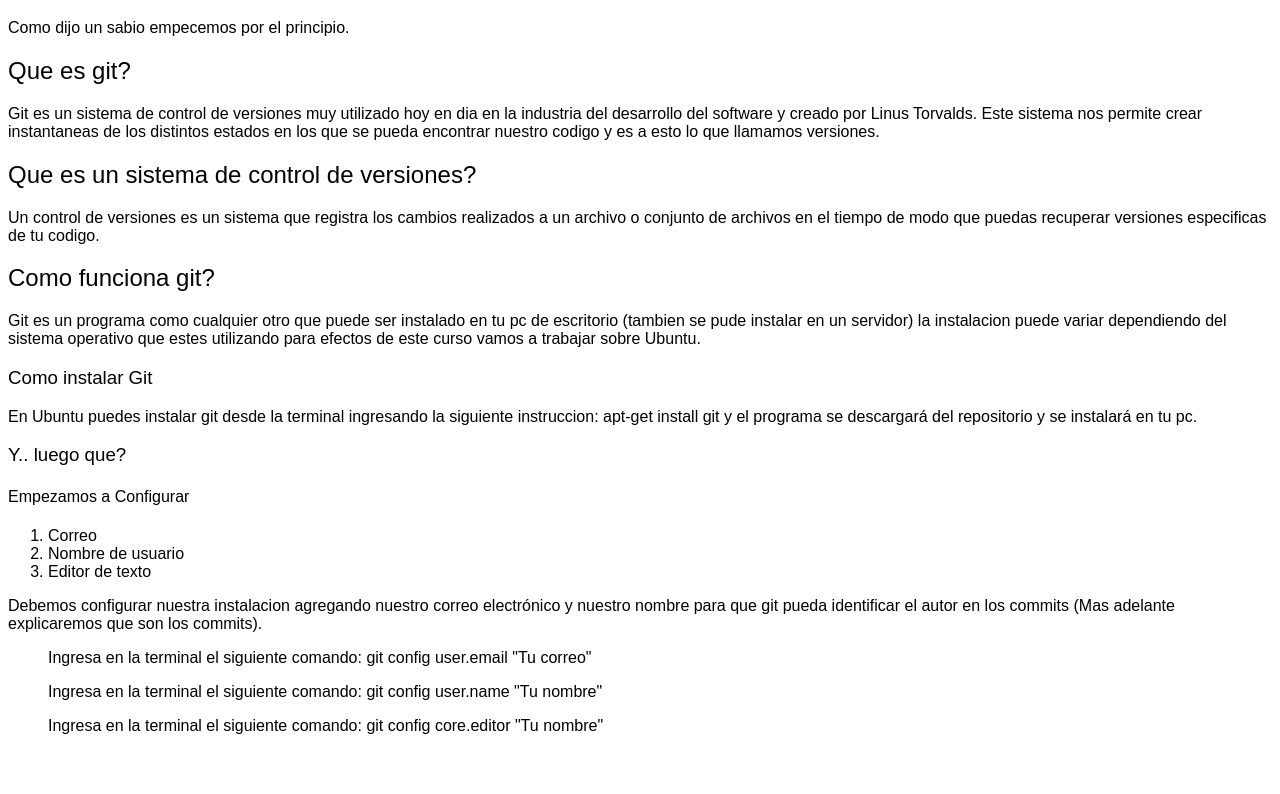
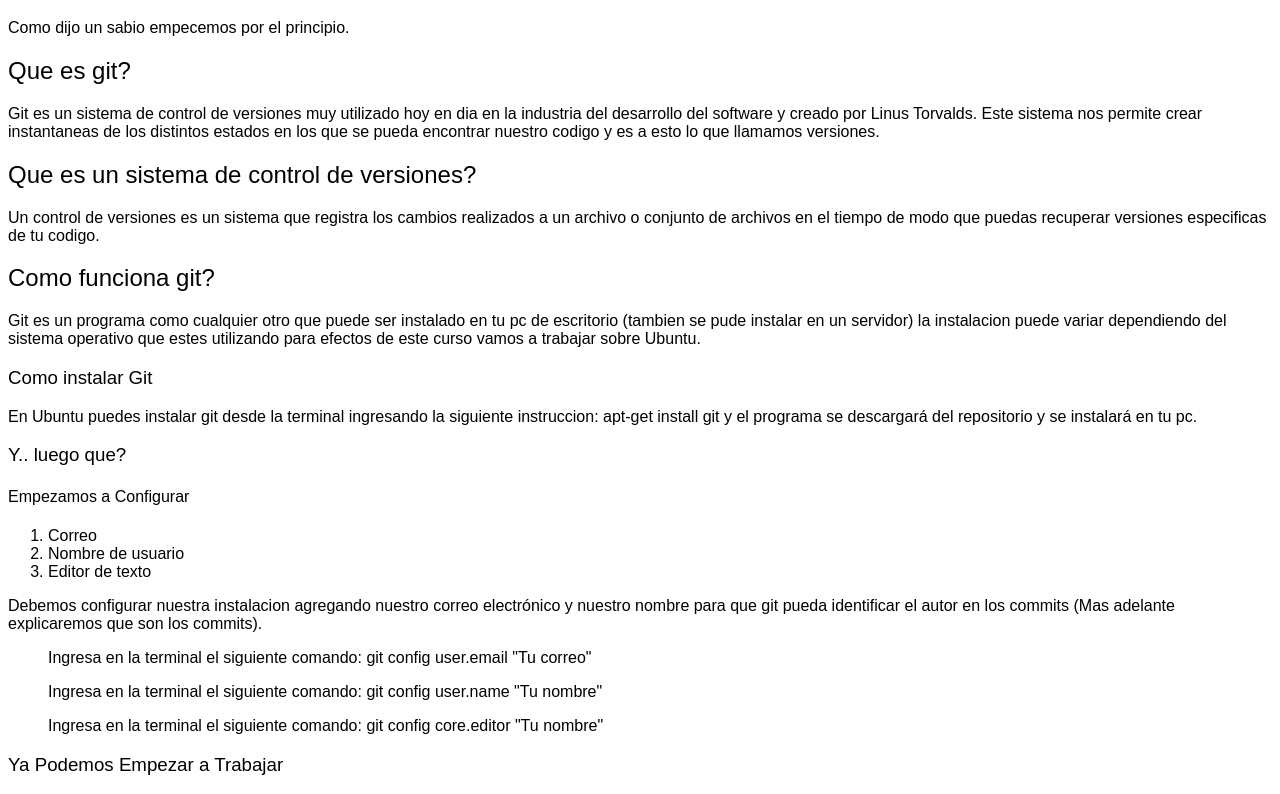
Before and after one commit to alecodigo/cursoGit, a plain HTML site: page index.html in a window 1280 px wide. Shown: the part 61-855 px from the top of the page. Before the commit the page ends 812 px from the top, so only its background shows below. Drawn offline with Linux system fonts and the light colour scheme.

Commit message:
se agrega titulo Ya Podemos Empezar a Trabajar

```diff
--- a/index.html
+++ b/index.html
@@ -43,7 +43,7 @@
         <p><blockquote>Ingresa en la terminal el siguiente comando: <code>git config user.name "Tu nombre"</code></blockquote></p>
         <p><blockquote>Ingresa en la terminal el siguiente comando: <code>git config core.editor "Tu nombre"</code></blockquote></p>
     </p>
-
+        <h3>Ya Podemos Empezar a Trabajar</h3>
 
 
 
```
